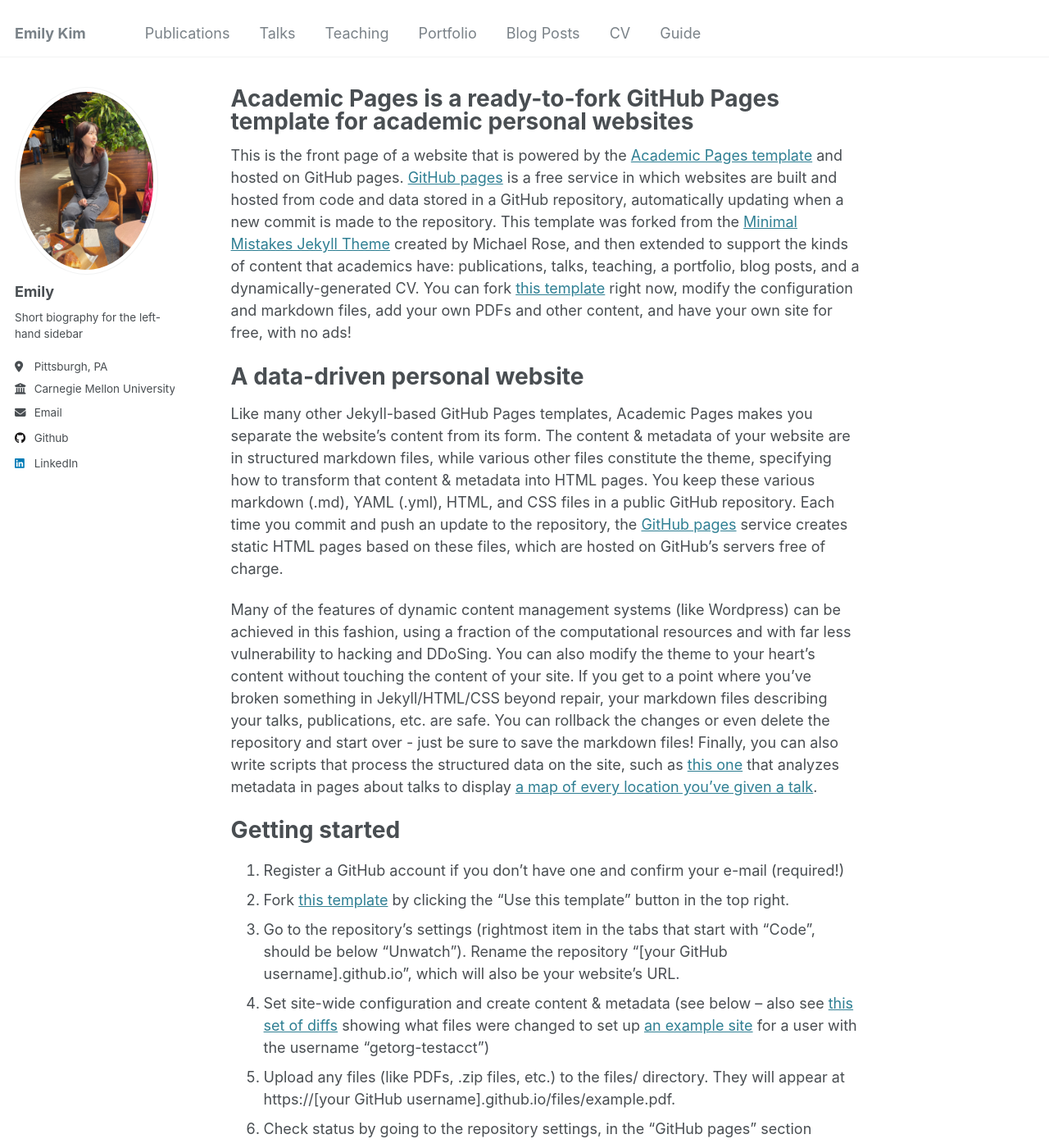
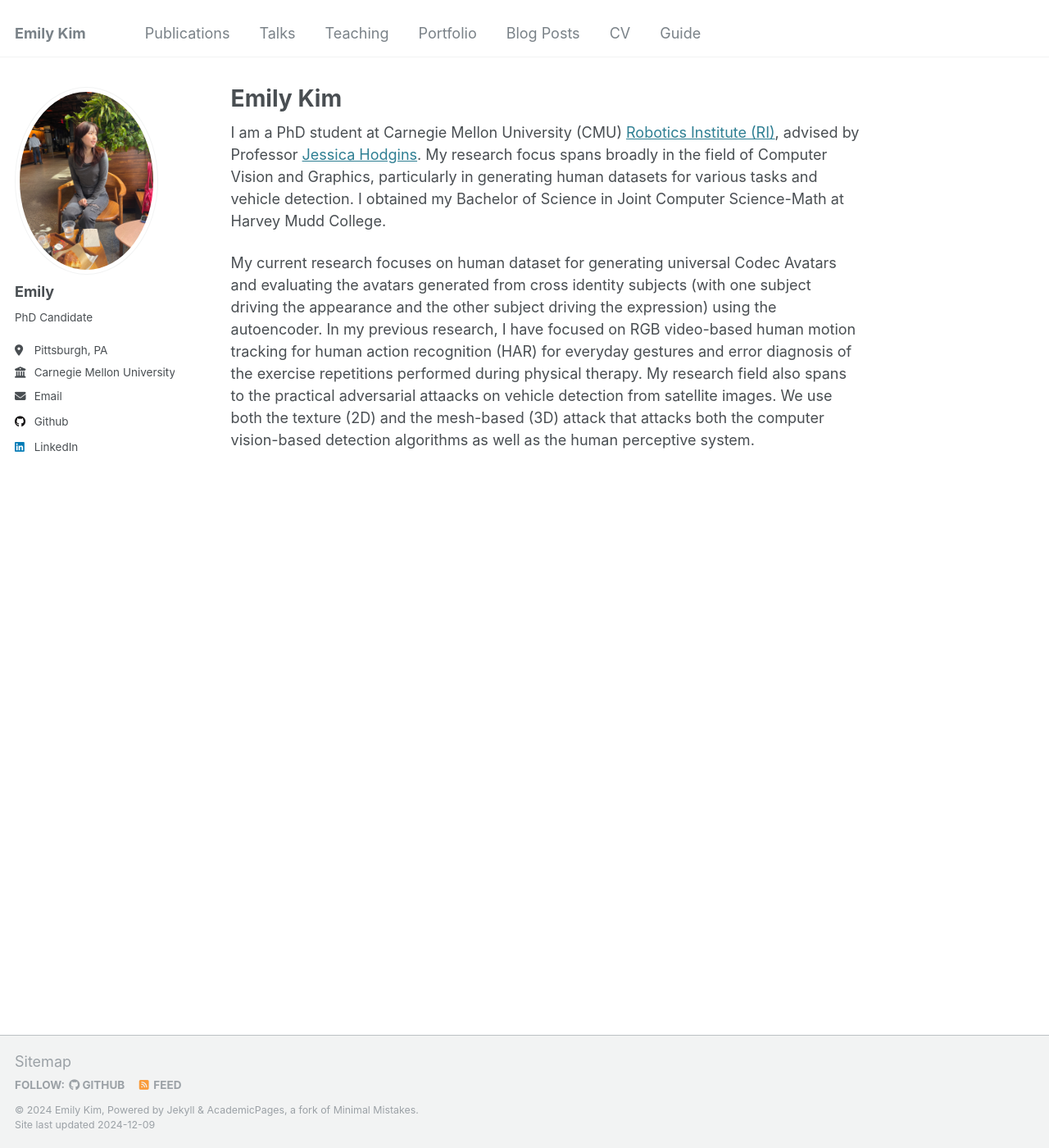
Before and after one commit to kimemily12/kimemily12.github.io, a Jekyll site: the page built from _pages/about.md, in a window 1280 px wide and 1400 px high. Shown: the whole window at 82% size. Built offline with Jekyll 4.4.1, drawn with Linux system fonts in a browser that asks for light colours; a file with an impossible date is left out; some of the changed text lies outside the part shown.

Commit message:
publication

```diff
--- a/_config.yml
+++ b/_config.yml
@@ -24,7 +24,7 @@ author:
   avatar           : "portrait.jpg"
   name             : "Emily"
   pronouns         : # example: "she/her"
-  bio              : "Short biography for the left-hand sidebar"
+  bio              : "PhD Candidate"
   location         : "Pittsburgh, PA"
   employer         : "Carnegie Mellon University"
   uri              : # URL
--- a/_pages/about.md
+++ b/_pages/about.md
@@ -1,14 +1,18 @@
 ---
 permalink: /
-title: "Academic Pages is a ready-to-fork GitHub Pages template for academic personal websites"
+title: "Emily Kim"
 author_profile: true
 redirect_from:
   - /about/
   - /about.html
 ---
 
-This is the front page of a website that is powered by the [Academic Pages template](https://github.com/academicpages/academicpages.github.io) and hosted on GitHub pages. [GitHub pages](https://pages.github.com) is a free service in which websites are built and hosted from code and data stored in a GitHub repository, automatically updating when a new commit is made to the repository. This template was forked from the [Minimal Mistakes Jekyll Theme](https://mmistakes.github.io/minimal-mistakes/) created by Michael Rose, and then extended to support the kinds of content that academics have: publications, talks, teaching, a portfolio, blog posts, and a dynamically-generated CV. You can fork [this template](https://github.com/academicpages/academicpages.github.io) right now, modify the configuration and markdown files, add your own PDFs and other content, and have your own site for free, with no ads!
+I am a PhD student at Carnegie Mellon University (CMU) [Robotics Institute (RI)](https://www.ri.cmu.edu/), advised by Professor [Jessica Hodgins](https://www.ri.cmu.edu/ri-faculty/jessica-k-hodgins/). My research focus spans broadly in the field of Computer Vision and Graphics, particularly in generating
+human datasets for various tasks and vehicle detection. I obtained my Bachelor of Science in Joint Computer Science-Math at Harvey Mudd College.
 
+My current research focuses on human dataset for generating universal Codec Avatars and evaluating the avatars generated from cross identity subjects (with one subject driving the appearance and the other subject driving the expression) using the autoencoder. In my previous research, I have focused on RGB video-based human motion tracking for human action recognition (HAR) for everyday gestures and error diagnosis of the exercise repetitions performed during physical therapy. My research field also spans to the practical adversarial attaacks on vehicle detection from satellite images. We use both the texture (2D) and the mesh-based (3D) attack that attacks both the computer vision-based detection algorithms as well as the human perceptive system.
+
+<!--
 A data-driven personal website
 ======
 Like many other Jekyll-based GitHub Pages templates, Academic Pages makes you separate the website's content from its form. The content & metadata of your website are in structured markdown files, while various other files constitute the theme, specifying how to transform that content & metadata into HTML pages. You keep these various markdown (.md), YAML (.yml), HTML, and CSS files in a public GitHub repository. Each time you commit and push an update to the repository, the [GitHub pages](https://pages.github.com/) service creates static HTML pages based on these files, which are hosted on GitHub's servers free of charge.
@@ -46,4 +50,4 @@ Example: editing a markdown file for a talk
 
 For more info
 ------
-More info about configuring Academic Pages can be found in [the guide](https://academicpages.github.io/markdown/), the [growing wiki](https://github.com/academicpages/academicpages.github.io/wiki), and you can always [ask a question on GitHub](https://github.com/academicpages/academicpages.github.io/discussions). The [guides for the Minimal Mistakes theme](https://mmistakes.github.io/minimal-mistakes/docs/configuration/) (which this theme was forked from) might also be helpful.
+More info about configuring Academic Pages can be found in [the guide](https://academicpages.github.io/markdown/), the [growing wiki](https://github.com/academicpages/academicpages.github.io/wiki), and you can always [ask a question on GitHub](https://github.com/academicpages/academicpages.github.io/discussions). The [guides for the Minimal Mistakes theme](https://mmistakes.github.io/minimal-mistakes/docs/configuration/) (which this theme was forked from) might also be helpful. -->
```
Also changed, not shown: _publications/2024-02-17-paper-title-number-4.md (+7 -7 lines).
